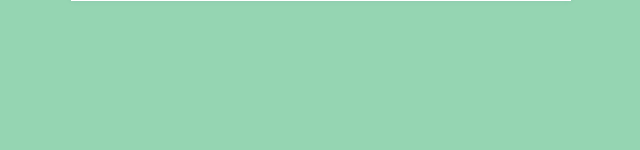
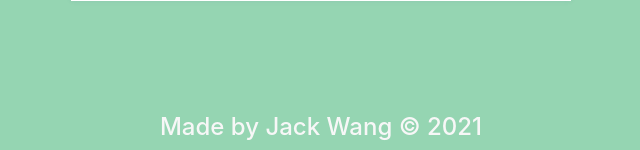
Before and after one commit to zjackwang/saveYourGroceries, a Flask app: page /register in a window 1280 px wide. Shown: the part 808-958 px from the top of the page, without its empty margins (319-959 px from the left). Before the commit the page ends 809 px from the top, so only its background shows below. Run offline with Flask 2, Linux system fonts and the light colour scheme; some libraries are stand-ins or nearby versions.

Commit message:
sticky footer

```diff
--- a/saveYourGroceries/static/css/main.css
+++ b/saveYourGroceries/static/css/main.css
@@ -67,7 +67,6 @@ a:hover {
 
 /* Footer Component */
 .footer {
-  position: fixed;
   left: 0;
   bottom: 0;
   width: 100%;
--- a/saveYourGroceries/templates/base.html
+++ b/saveYourGroceries/templates/base.html
@@ -16,7 +16,8 @@
         <link rel="stylesheet" href="https://cdn.jsdelivr.net/npm/bootstrap-icons@1.3.0/font/bootstrap-icons.css">
 
     </head>
-    <body>
+    <body class="d-flex flex-column min-vh-100">
+        <header>
             <nav class="navbar navbar-expand-lg navbar-light">
                 <div class="container-fluid">
                     <a class="navbar-brand" href="{{url_for('index')}}">Save Your Groceries</a>
@@ -43,6 +44,7 @@
                     </div>
                 </div>
             </nav>
+        </header>
         <main class="container-fluid">
             <div id="flashModal" class="flash-modal modal " tabindex="-1" role="dialog">
                 <div class="modal-dialog" role="document">
@@ -60,7 +62,7 @@
             </div>
             {% block body %}{% endblock %}
         </main>
-        <div class="footer">
+        <div class="footer mt-auto">
             <footer>
                 <h4>
                     Made by Jack Wang &#169; 2021
```
Lines whose indentation alone changed are shown as unchanged.
